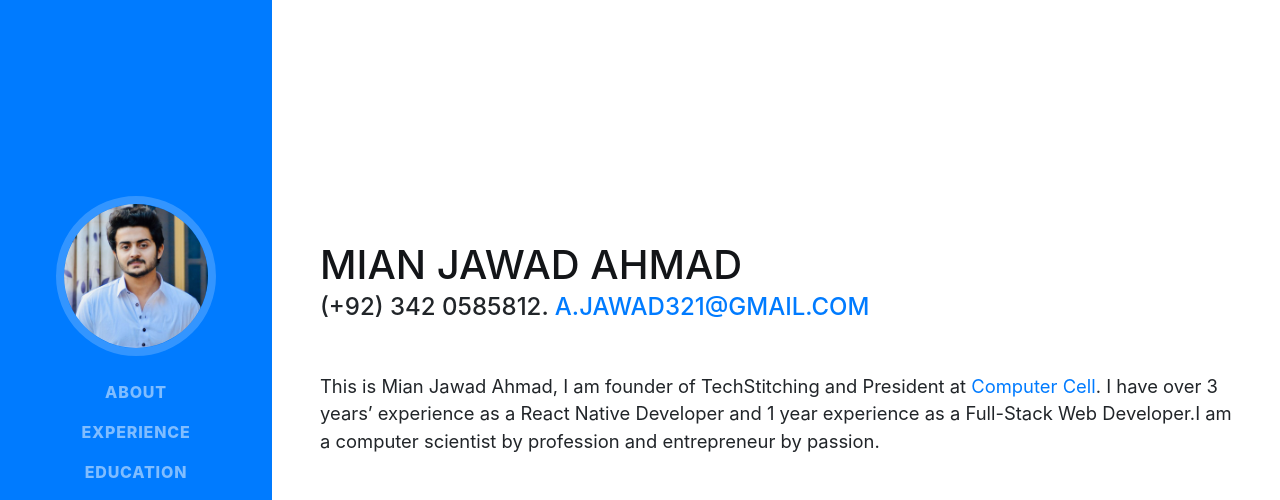
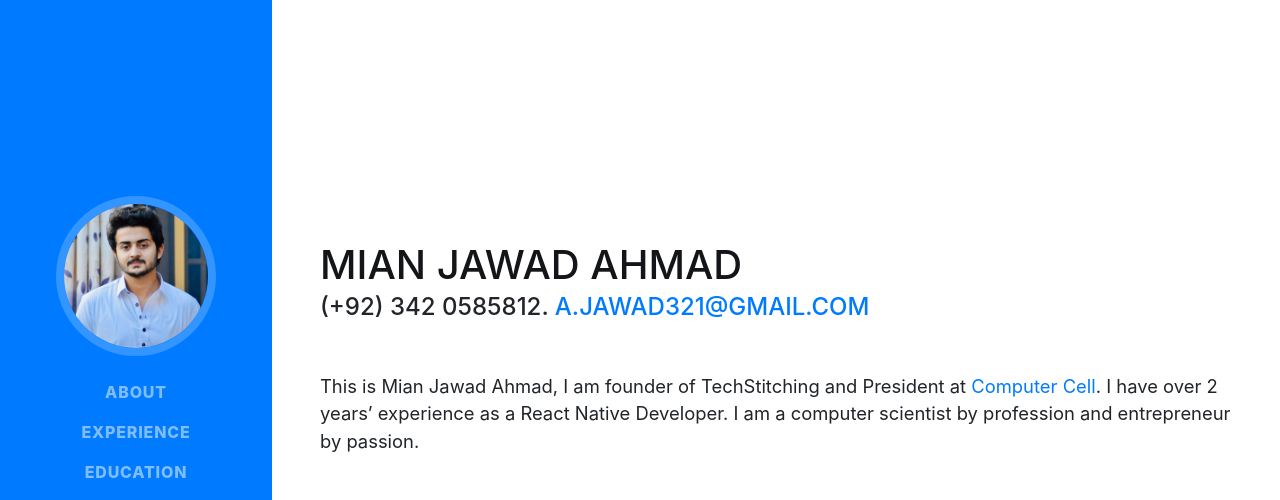
Before and after one commit to MianJawadAhmad/MianJawadAhmad.github.io, a website with bundled scripts: page index.html in a window 1280 px wide. Shown: the top 500 px of the page. Built offline with nearby package versions, Linux system fonts and the light colour scheme; a web font is replaced by a local one.

Commit message:
Update index.html

```diff
--- a/index.html
+++ b/index.html
@@ -70,7 +70,7 @@
         <div class="subheading mb-5">(+92) 342 0585812.
           <a href="a.jawad321@gmail.com">a.jawad321@gmail.com</a>
         </div>
-        <p class="lead mb-5">This is Mian Jawad Ahmad, I am founder of TechStitching and President at <a href=" https://computercell.github.io/">Computer Cell</a>. I have over 3 years’ experience as a React Native Developer and 1 year experience as a Full-Stack Web Developer.I am a computer scientist by profession and entrepreneur by passion.</p>
+        <p class="lead mb-5">This is Mian Jawad Ahmad, I am founder of TechStitching and President at <a href=" https://computercell.github.io/">Computer Cell</a>. I have over 2 years’ experience as a React Native Developer. I am a computer scientist by profession and entrepreneur by passion.</p>
         <div class="social-icons">
           <a href="https://www.linkedin.com/in/mianjawadahmad/">
             <i class="fab fa-linkedin-in"></i>
```
